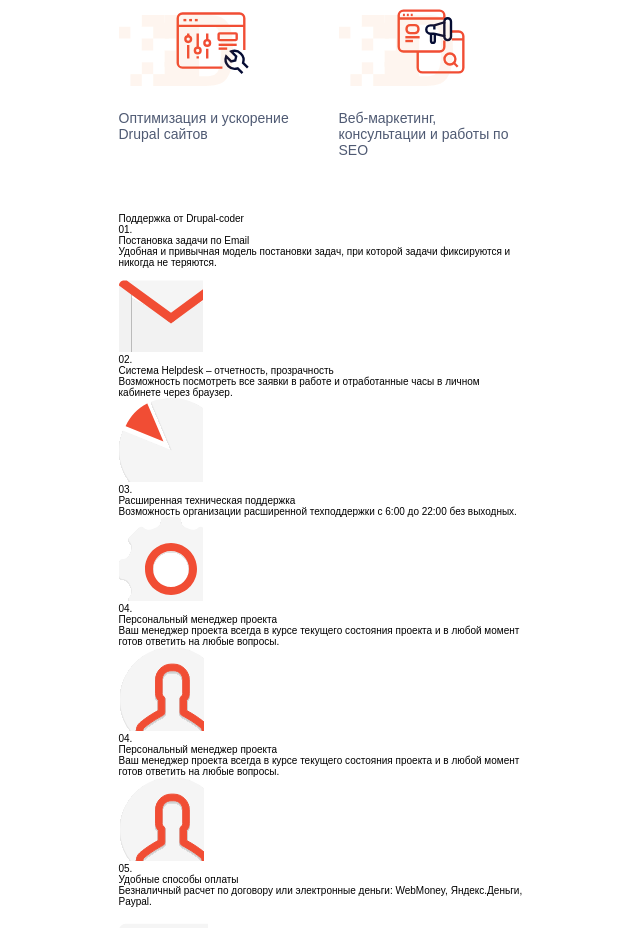
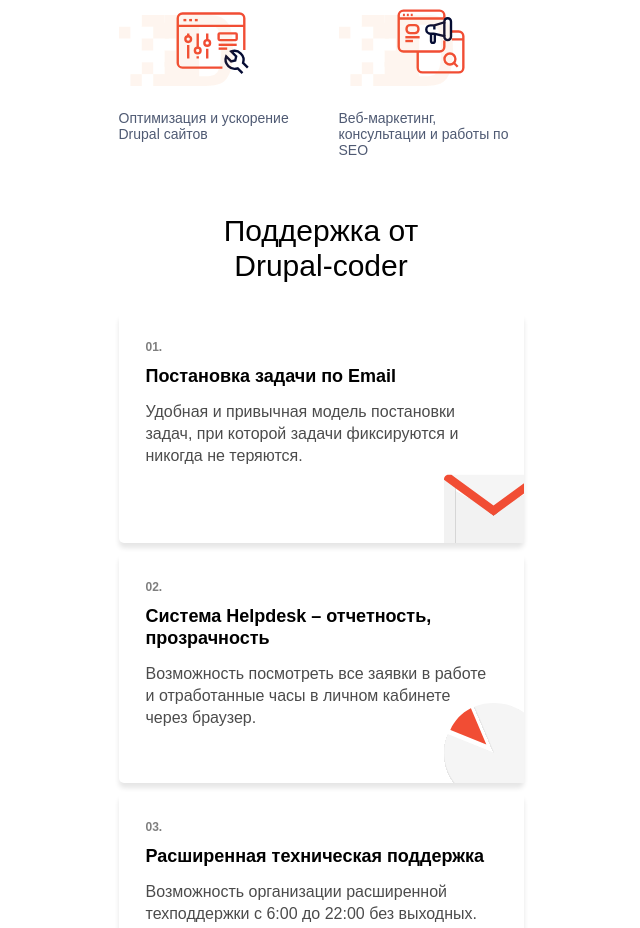
Before and after one commit to d876dk/d876dk.github.io, a plain HTML site: page index.html in a window 1280 px wide. Shown: the part 1691-2619 px from the top of the page, without its empty margins (319-959 px from the left). Drawn offline with nearby package versions, Linux system fonts and the light colour scheme; a script that the page names is missing; a web font is replaced by a local one.

Commit message:
Update style.css

```diff
--- a/css/style.css
+++ b/css/style.css
@@ -271,3 +271,74 @@
 .services__block-item-text{
 	font-size: 1.4em;
 }
+.support{
+ 	color: black;
+ 	z-index: 100;
+	position: relative;
+	height: 184em;
+}
+.support__wrap{
+	display: flex;
+	flex-direction: column;
+	align-items: center;
+}
+.support__title{
+	font-size: 3em;
+	width: 8.33em;
+	line-height: 35px;
+	text-align: center;
+	margin-bottom: 1em;
+}
+.support__block{
+	display: flex;
+	flex-direction: column;
+	align-items: center;
+	flex-wrap: wrap;
+}
+.support__item{
+	height: 23em;
+	background-color: white;
+	border-radius: 5px;
+	box-shadow: 0px 5px 5px rgba(0, 0, 0, 0.1);
+	padding: 2.7em 2.7em 0;
+	position: relative;
+	margin-bottom: 1em;
+}
+.support__item-number{
+	font-size: 1.2em;
+	opacity: 0.5;
+	font-weight: 700;
+	margin-bottom: 0.9em;
+}
+.support__item-title{
+	font-weight: 700;
+	font-size: 1.8em;
+	line-height: 22px;
+	margin-bottom: 0.8em;
+	z-index: 2;
+
+}
+.support__item-subtitle{
+	font-weight: 500;
+	font-size: 1.6em;
+	line-height: 22px;
+	opacity: 0.7;
+	z-index: 100;
+	position: relative;
+	z-index: 100;
+}
+.support__block{
+	display: flex;
+	flex-direction: column;
+	align-items: center;
+	flex-wrap: wrap;
+}
+.support__item-img{
+	height: 8em;
+	width: 8em;
+	position: absolute;
+	bottom: 0;
+	right: 0;
+	z-index: 0;
+	background-size: cover;
+}
```
